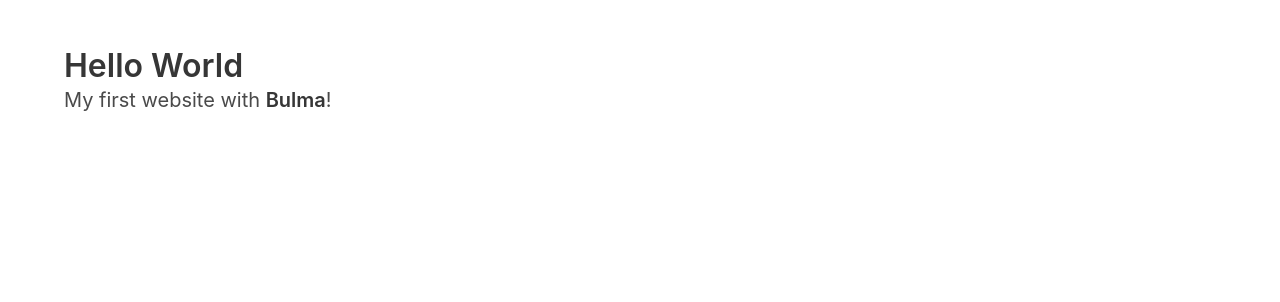
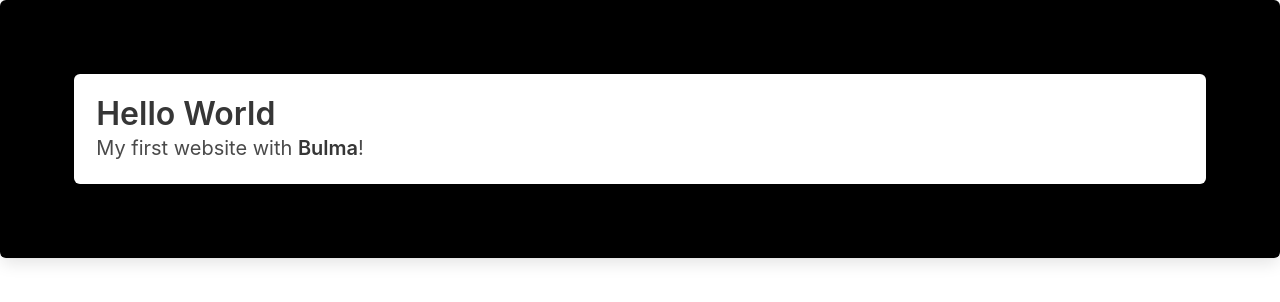
Before and after one commit to NickVstrqfez/Css_framework_camilo_lopez, a plain HTML site: page bulma/index.html in a window 1280 px wide. Drawn offline with nearby package versions, Linux system fonts and the light colour scheme.

Commit message:
Update index.html

```diff
--- a/bulma/index.html
+++ b/bulma/index.html
@@ -7,7 +7,9 @@
     <link rel="stylesheet" href="https://cdn.jsdelivr.net/npm/bulma@0.9.3/css/bulma.min.css">
   </head>
   <body>
+      <div class="box" style="background-color: rgb(0, 0, 0); padding: 2%;">
   <section class="section">
+      <div class="box" style="padding: 2%;">
     <div class="container">
       <h1 class="title">
         Hello World
@@ -16,6 +18,8 @@
         My first website with <strong>Bulma</strong>!
       </p>
     </div>
+      </div>
+    </div>
   </section>
   </body>
 </html>
```
